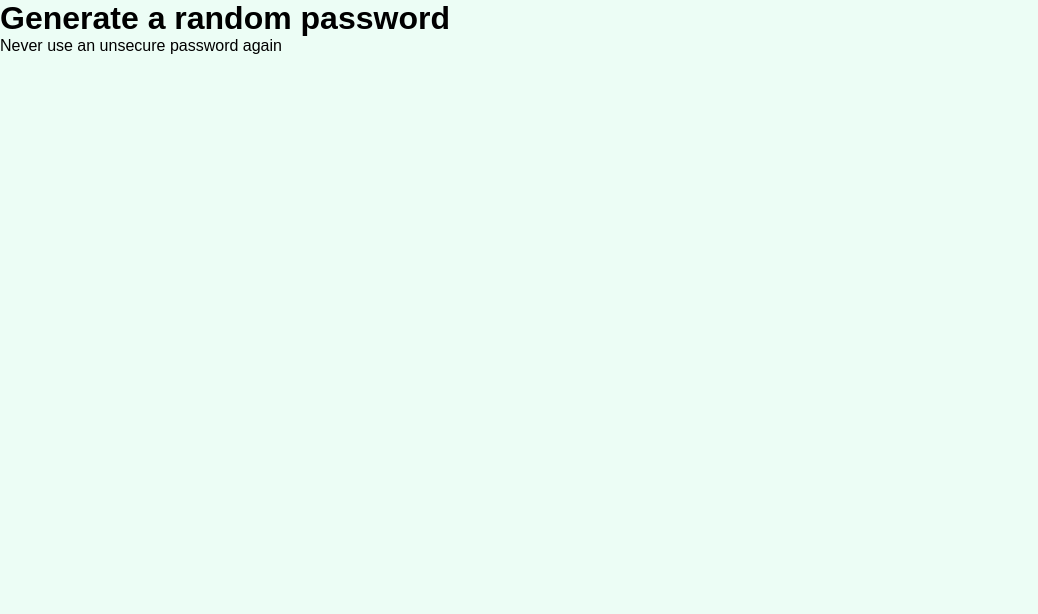
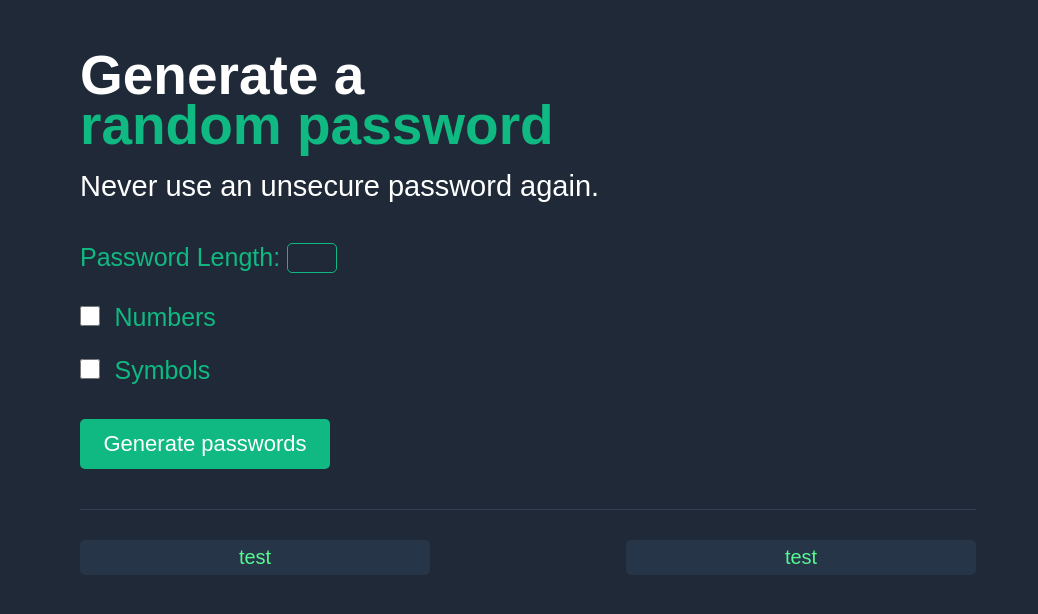
Before and after one commit to Macky-Y/password-generator, a plain HTML site: page index.html in a window 1280 px wide. Shown: the whole page, without its empty margins (0-1038 px from the left). Drawn offline with Linux system fonts and the light colour scheme.

Commit message:
finished styling

```diff
--- a/assets/css/style.css
+++ b/assets/css/style.css
@@ -5,6 +5,93 @@
 }
 
 body {
-    background-color: #ECFDF5;
+    background-color: #1F2937;
     font-family: sans-serif;
 }
+
+main {
+    margin: 50px 80px;
+}
+
+h1 {
+    color: #fff;
+    width: 480px;
+    font-size: 55px;
+    line-height: 50px;
+}
+
+span {
+    color: #10B981;
+}
+
+main p {
+    color: #fff;
+    font-size: 29px;
+    margin-top: 20px;
+    margin-bottom: 40px;
+}
+
+label {
+    font-size: 25px;
+    color: #10B981;
+}
+
+#pw-length {
+    width: 50px;
+    height: 30px;
+    margin-top: -10px;
+    font-size: 25px;
+    text-align: center;
+    outline: none;
+}
+
+input {
+    background-color: #1F2937;
+    border-radius: 5px;
+    border: 1px solid #10B981;
+    color: #10B981;
+    margin-bottom: 30px;
+    cursor: pointer;
+}
+
+input[type="checkbox"] {
+    font: inherit;
+    accent-color: #10B981;
+    width: 20px;
+    height: 20px;
+    border-radius: 0.15em;
+    margin-right: 10px;
+}
+
+#generate {
+    background-color: #10B981;
+    width: 250px;
+    height: 50px;
+    font-size: 22px;
+    color: #fff;
+    border-radius: 5px;
+    border: none;
+    cursor: pointer;
+    margin-top: 10px;
+}
+
+#results {
+    width: 80%;
+    display: flex;
+    justify-content: space-between;
+    border-top: 1px solid #2F3E53;
+    margin-top: 40px;
+}
+
+#password1, #password2 {
+    width: 350px;
+    height: 35px;
+    border-radius: 5px;
+    margin-top: 30px;
+    text-align: center;
+    background-color: #273549;
+    cursor: pointer;
+    border: none;
+    color: #55F991;
+    font-size: 20px;
+}
--- a/assets/js/index.js
+++ b/assets/js/index.js
@@ -0,0 +1,5 @@
+const characters = ["A","B","C","D","E","F","G","H","I","J","K","L","M","N","O","P","Q","R","S","T","U","V","W","X","Y","Z","a","b","c","d","e","f","g","h","i","j","k","l","m","n","o","p","q","r","s","t","u","v","w","x","y","z"];
+
+const numbers = ["0", "1", "2", "3", "4", "5", "6", "7", "8", "9"];
+
+const symbols = ["~","`","!","@","#","$","%","^","&","*","(",")","_","-","+","=","{","[","}","]",",","|",":",";","<",">",".","?","/"];
--- a/index.html
+++ b/index.html
@@ -10,8 +10,23 @@
     <body>
         <main>
             <h1>Generate a <span>random password</span></h1>
-            <p>Never use an unsecure password again</p>
+            <p>Never use an unsecure password again.</p>
+            <div id="preference">
+                <label for="pw-length" id="pw-length">Password Length: </label>
+                <input type="text" name="pw-length" id="pw-length"> <br>
 
+                <input type="checkbox" name="" id="yes-to-num">
+                <label for="numbers">Numbers</label> <br>
+
+                <input type="checkbox" name="" id="yes-to-sym">
+                <label for="numbers">Symbols</label> <br>
+
+                <button id="generate">Generate passwords</button>
+            </div>
+            <div id="results">
+                <button id="password1">test</button>
+                <button id="password2">test</button>
+            </div>
         </main>
         <script src="./assets/js/index.js"></script>
     </body>
```
